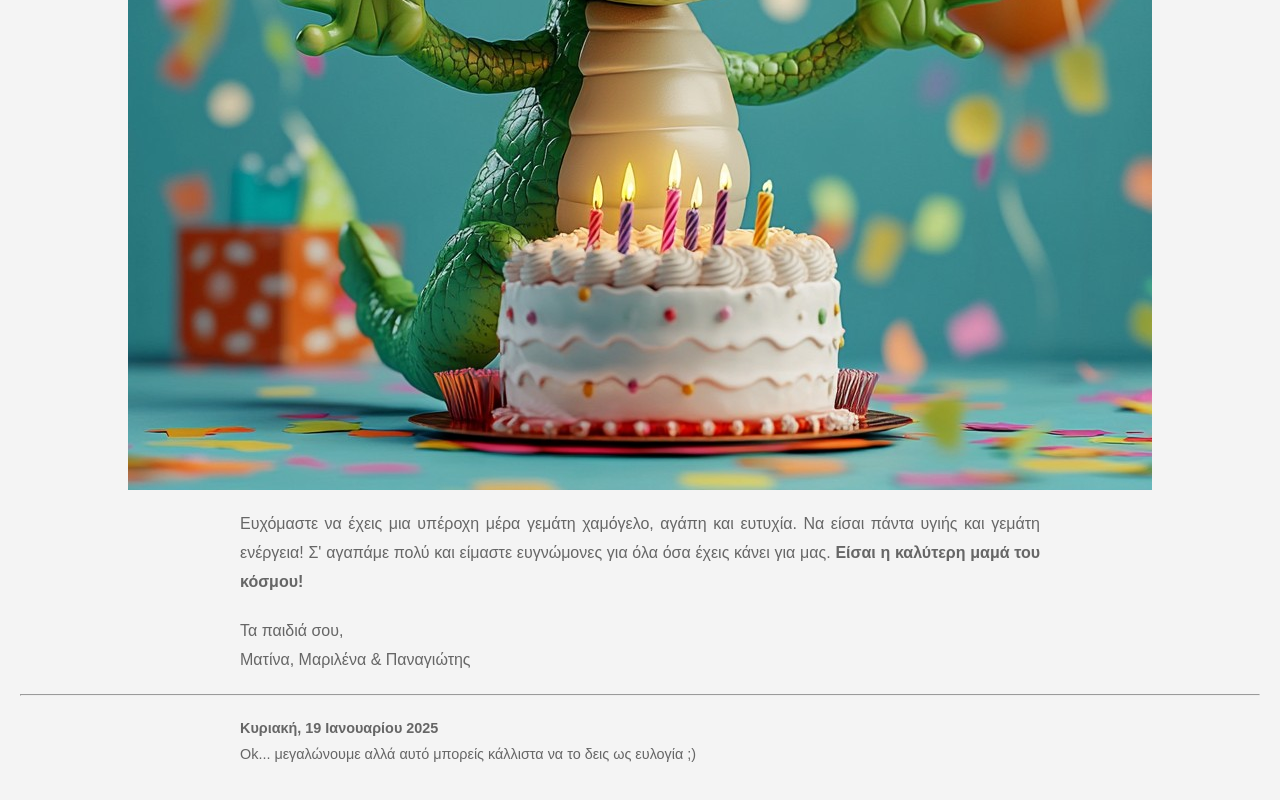
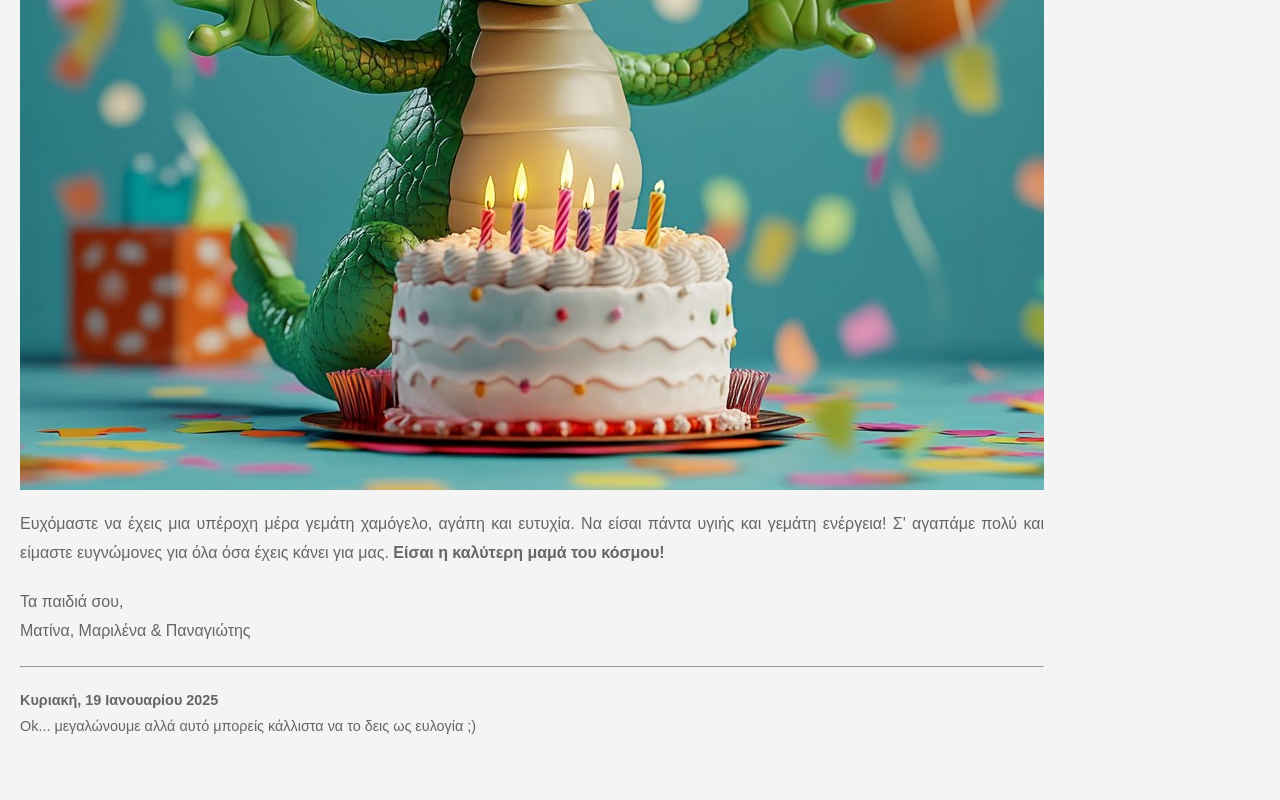
Before and after one commit to IchigoWeb/HTML-Birthday-Card-for-Mom, a plain HTML site: page index.html in a window 1280 px wide. Shown: the part 680-1480 px from the top of the page. After the commit the page ends 1459 px from the top, so only its background shows below. Drawn offline with Linux system fonts and the light colour scheme.

Commit message:
Add files via upload

```diff
--- a/assets/css/style.css
+++ b/assets/css/style.css
@@ -27,7 +27,7 @@ h1 {
 
 h2 {
   font-size: 2rem;
-  color: green;
+  color:  #FF6633;
 }
 
 /* Paragraph styles */
@@ -35,9 +35,7 @@ p {
   font-size: 1rem;
   color: #666;
   margin-bottom: 20px;
-  max-width: 800px;
-  margin-left: auto;
-  margin-right: auto;
+  max-width: 1024px;
   line-height: 1.8;
   margin-top: 20px;
 }
@@ -48,10 +46,14 @@ footer p {
     font-size:0.9rem;
 }
 
+hr {
+  max-width: 1024px;
+}
+
 /* Image styles */
 img {
   max-width: 100%;
   height: auto;
   display: block;
-  margin: 0 auto;
+  margin: 0;
 }
```
